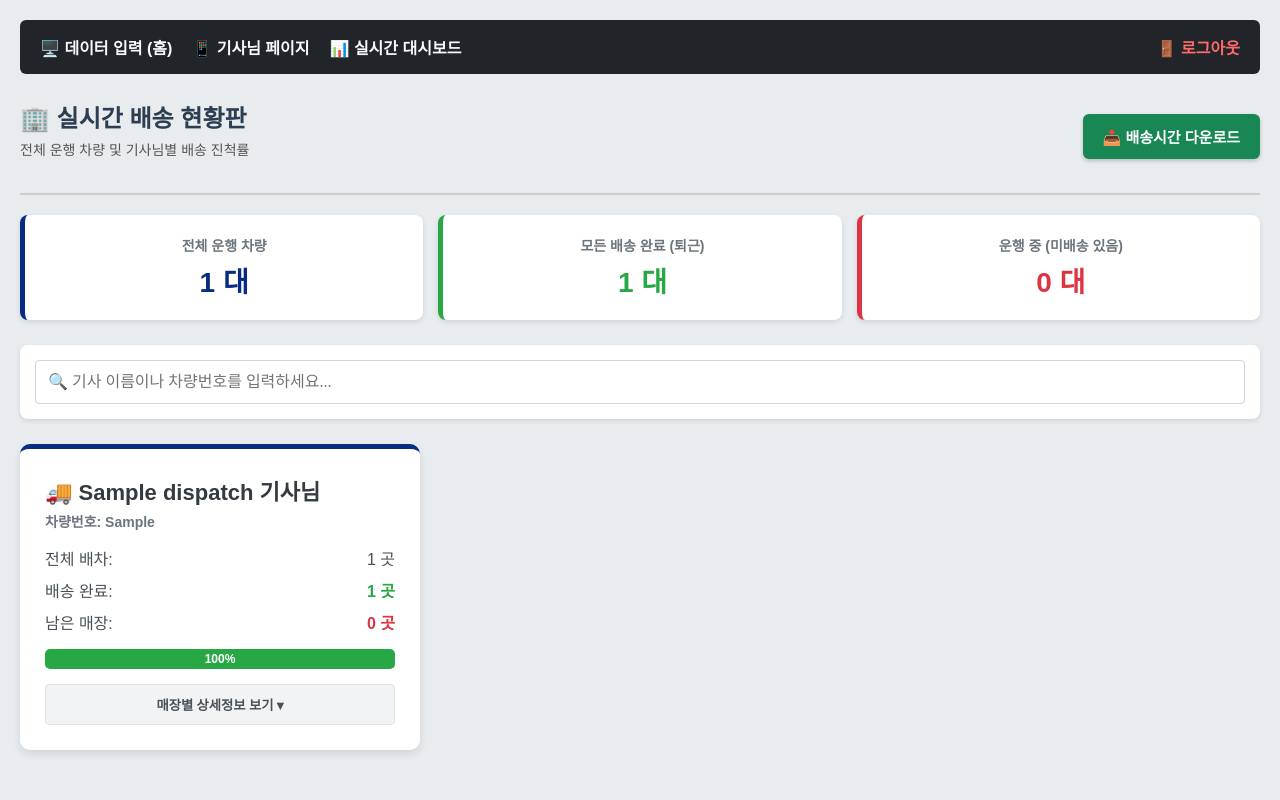
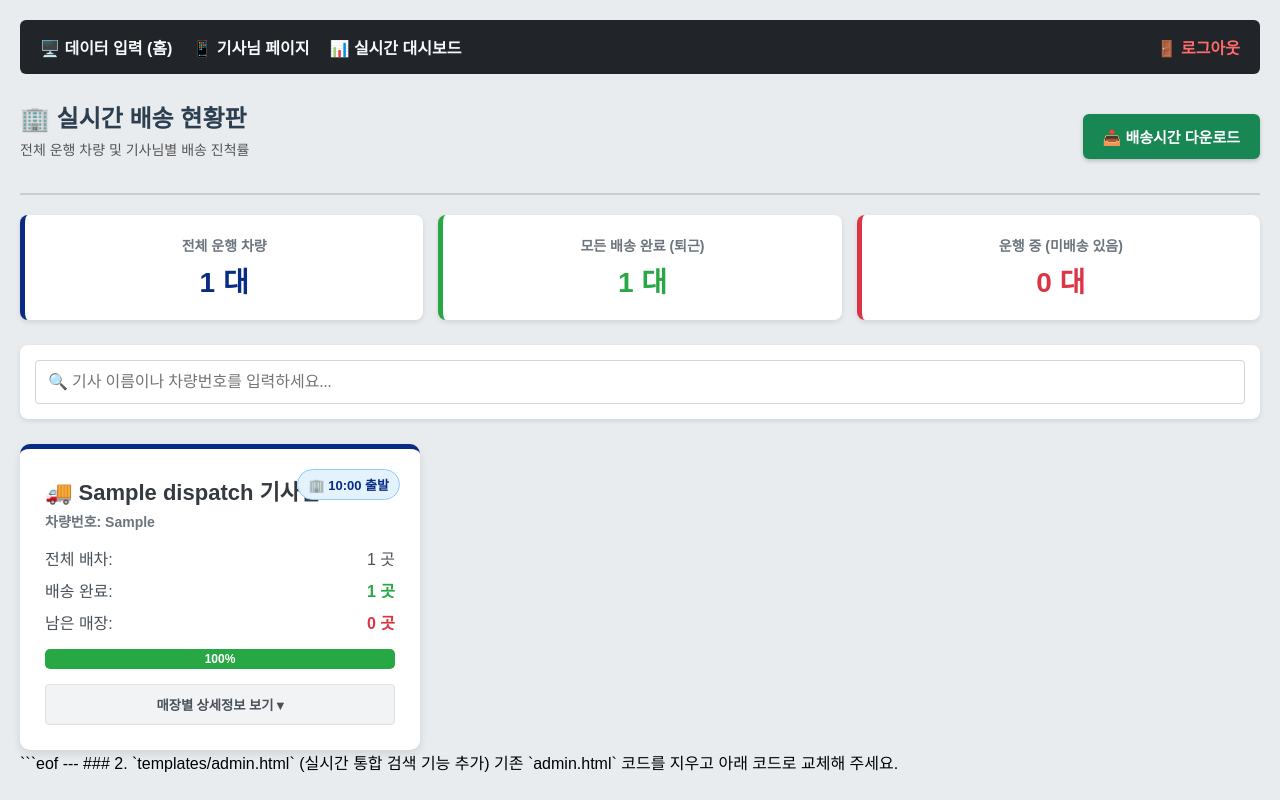
Before and after one commit to cic7860-creator/deliverytime-app, a Flask app: page /dashboard in a window 1280 px wide. Run offline with Flask 3, Linux system fonts and the light colour scheme; the visitor is signed in with stand-in values (Sample User, id 1); tables that the repository leaves empty hold one stand-in row (values such as "Sample post"); some web fonts are replaced.

Commit message:
Update dashboard.html

````diff
--- a/templates/dashboard.html
+++ b/templates/dashboard.html
@@ -5,7 +5,6 @@
     <meta name="viewport" content="width=device-width, initial-scale=1.0, maximum-scale=1.0, user-scalable=no">
     <title>통합 물류 현황판</title>
     <style>
-        /* 💡 빙그레2체 적용 */
         @font-face {
             font-family: 'Binggrae-Two';
             src: url('https://fastly.jsdelivr.net/gh/projectnoonnu/noonfonts_one@1.0/Binggrae-Two.woff') format('woff');
@@ -32,7 +31,13 @@
         .search-box input { flex: 1; padding: 12px; font-size: 16px; border: 1px solid #ced4da; border-radius: 4px; font-family: 'Binggrae-Two'; }
 
         .dashboard-grid { display: grid; grid-template-columns: repeat(auto-fill, minmax(320px, 1fr)); gap: 20px; }
-        .stat-card { background: white; padding: 25px; border-radius: 10px; box-shadow: 0 4px 8px rgba(0,0,0,0.1); border-top: 5px solid #082c84; }
+        .stat-card { background: white; padding: 25px; border-radius: 10px; box-shadow: 0 4px 8px rgba(0,0,0,0.1); border-top: 5px solid #082c84; position: relative; }
+
+        /* 💡 센터 출발 시간 배지 스타일 */
+        .depart-badge { position: absolute; top: 20px; right: 20px; padding: 5px 10px; border-radius: 20px; font-size: 13px; font-weight: bold; border: 1px solid #ced4da; }
+        .depart-badge.active { background-color: #e3f2fd; color: #082c84; border-color: #90caf9; }
+        .depart-badge.wait { background-color: #f8f9fa; color: #6c757d; }
+
         .driver-name { font-size: 22px; font-weight: bold; margin-bottom: 5px; color: #343a40; }
         .vehicle-num { font-size: 14px; color: #6c757d; margin-bottom: 15px; font-weight: bold; }
         .stat-row { display: flex; justify-content: space-between; font-size: 16px; margin-bottom: 8px; color: #495057; }
@@ -72,7 +77,6 @@
     </script>
 </head>
 <body>
-    <!-- 💡 관리자 전용 네비게이션 -->
     <div class="top-nav">
         <div>
             <a href="/admin">🖥️ 데이터 입력 (홈)</a>
@@ -112,6 +116,14 @@
     <div class="dashboard-grid">
         {% for name, data in stats.items() %}
         <div class="stat-card" data-name="{{ name }}" data-vehicle="{{ data.vehicle }}">
+
+            <!-- 💡 센터 출발 시간 배지 추가 -->
+            {% if data.details and data.details[0].center_depart_time %}
+                <div class="depart-badge active">🏢 {{ data.details[0].center_depart_time.strftime('%H:%M') }} 출발</div>
+            {% else %}
+                <div class="depart-badge wait">🏢 미출발</div>
+            {% endif %}
+
             <div class="driver-name">🚚 {{ name }} 기사님</div>
             <div class="vehicle-num">차량번호: {{ data.vehicle }}</div>
 
@@ -159,3 +171,9 @@
     </div>
 </body>
 </html>
+```eof
+
+---
+
+### 2. `templates/admin.html` (실시간 통합 검색 기능 추가)
+기존 `admin.html` 코드를 지우고 아래 코드로 교체해 주세요.
````
